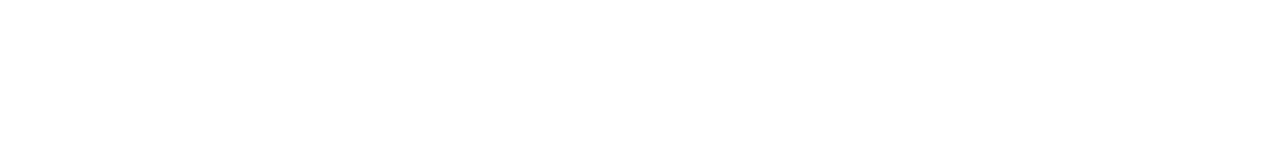
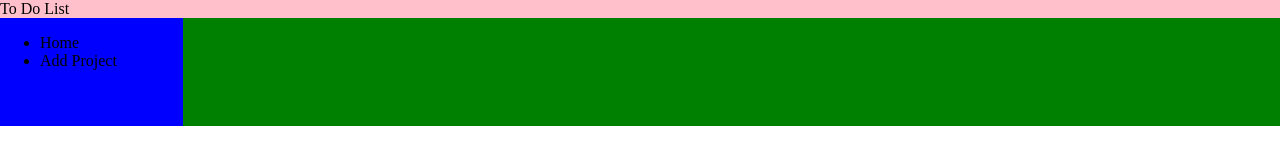
Before and after one commit to eascodes/todo, a website built with webpack: page dist/index.html in a window 1280 px wide. Built offline with Linux system fonts and the light colour scheme.

Commit message:
Set up basic HTML & CSS for main page layout

```diff
--- a/package.json
+++ b/package.json
@@ -18,6 +18,8 @@
   },
   "homepage": "https://github.com/eascodes/todo#readme",
   "devDependencies": {
+    "css-loader": "^6.7.2",
+    "style-loader": "^3.3.1",
     "webpack": "^5.75.0",
     "webpack-cli": "^5.0.0"
   }
--- a/src/index.js
+++ b/src/index.js
@@ -1,14 +1,15 @@
 import { makeToDo, addToDo, deleteToDo, changeStatus, changePriority } from './to-dos.js';
 import { makeProject } from './project-generator.js';
+import './style.css';
 
-const careForDog = makeProject("Take Care of a Dog");
-const feedCopper = makeToDo("Feed Copper", "Give Copper 2 cups of food", "12/1/22", 0);
-const waterCopper = makeToDo("Water Copper", "Give Copper 2 cups of water", "11/30/22", 1);
-const medCopper = makeToDo("Medicate Copper", "Give Copper 1 tablet", "12/20/22", 1);
+// const careForDog = makeProject("Take Care of a Dog");
+// const feedCopper = makeToDo("Feed Copper", "Give Copper 2 cups of food", "12/1/22", 0);
+// const waterCopper = makeToDo("Water Copper", "Give Copper 2 cups of water", "11/30/22", 1);
+// const medCopper = makeToDo("Medicate Copper", "Give Copper 1 tablet", "12/20/22", 1);
 
-addToDo(careForDog, feedCopper);
-addToDo(careForDog, waterCopper);
-addToDo(careForDog, medCopper);
+// addToDo(careForDog, feedCopper);
+// addToDo(careForDog, waterCopper);
+// addToDo(careForDog, medCopper);
 
-changePriority(careForDog, feedCopper);
-console.log(careForDog);
+// changePriority(careForDog, feedCopper);
+// console.log(careForDog);
--- a/src/project-generator.js
+++ b/src/project-generator.js
@@ -1,5 +1,4 @@
 export const makeProject = (title) => {
-    console.log("Making project");
     let list = [];
     return { title, list };
 }
--- /dev/null
+++ b/src/style.css
@@ -0,0 +1,25 @@
+body {
+    margin: 0;
+    padding: 0;
+    display: grid;
+    grid-template-columns: 1fr 6fr;
+    grid-template-rows: 1fr 6fr;
+    grid-template-areas:
+        "header header"
+        "nav project-container";
+}
+
+.header {
+    background-color: pink;
+    grid-area: header;
+}
+
+.nav {
+    background-color: blue;
+    grid-area: nav;
+}
+
+.project-container {
+    background-color: green;
+    grid-area: project-container;
+}
--- a/src/to-dos.js
+++ b/src/to-dos.js
@@ -1,5 +1,4 @@
 export const makeToDo = (title, description, dueDate, priority) => {
-    console.log("making to do");
     let status = 0;
     return { title, description, dueDate, priority, status };
 }
--- a/webpack.config.js
+++ b/webpack.config.js
@@ -6,4 +6,12 @@ module.exports = {
     filename: 'main.js',
     path: path.resolve(__dirname, 'dist'),
   },
+  module: {
+    rules: [
+      {
+        test: /\.css$/i,
+        use: ['style-loader', 'css-loader'],
+      },
+    ],
+  },
 };
```
Also changed, not shown: dist/index.html, dist/main.js, 1 other file.
